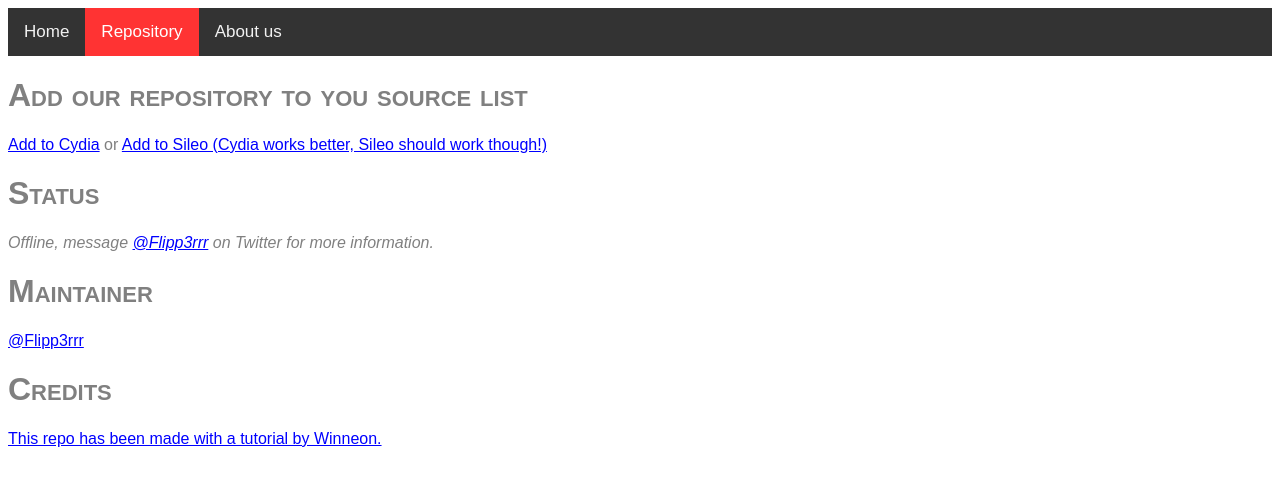
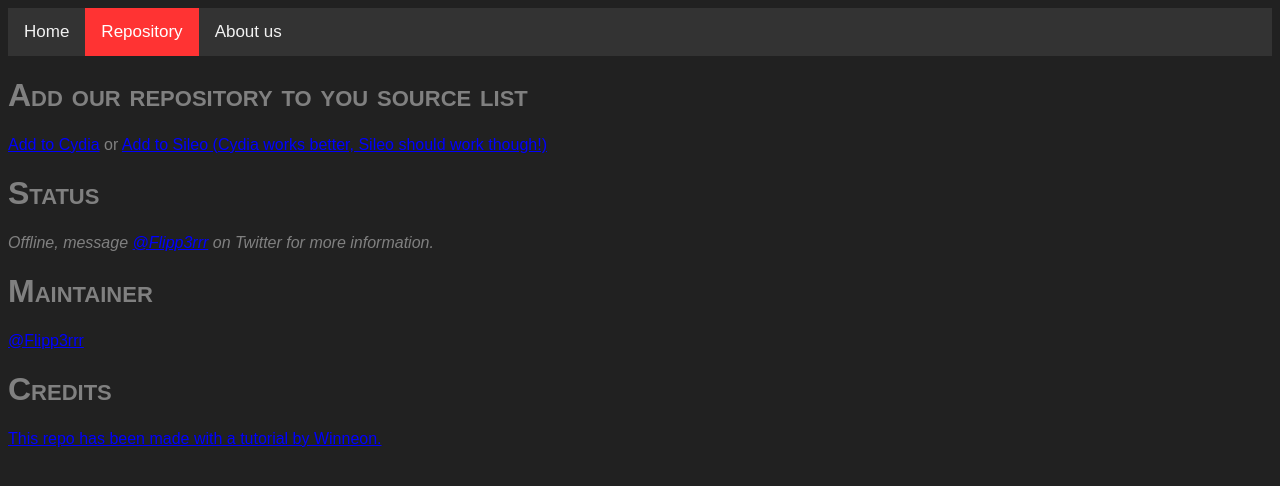
Before and after one commit to ud-team/ud-team.github.io, a plain HTML site: page repo/index.html in a window 1280 px wide. Drawn offline with Linux system fonts and the light colour scheme.

Commit message:
Change background colour everywhere

```diff
--- a/about/Styles.css
+++ b/about/Styles.css
@@ -1,3 +1,6 @@
+body {
+	background-color: #212121;
+}
 h1 {
 	font-family: arial, helvetica, serif;
 	font-variant: small-caps;
@@ -33,7 +36,6 @@ li {
 .topnav {
 	background-color: #333;
 	overflow: hidden;
-  margin: 0;
 }
 
 .topnav a {
@@ -54,3 +56,7 @@ li {
 	background-color: #ff3333;
 	color: white;
 }
+
+.fuckMargins {
+	margin: 0;
+}
--- a/repo/Styles.css
+++ b/repo/Styles.css
@@ -1,3 +1,6 @@
+body {
+	background-color: #212121;
+}
 h1 {
 	font-family: arial, helvetica, serif;
 	font-variant: small-caps;
@@ -33,7 +36,6 @@ li {
 .topnav {
 	background-color: #333;
 	overflow: hidden;
-  margin: 0;
 }
 
 .topnav a {
@@ -54,3 +56,7 @@ li {
 	background-color: #ff3333;
 	color: white;
 }
+
+.fuckMargins {
+	margin: 0;
+}
```
Lines whose indentation alone changed are shown as unchanged.
